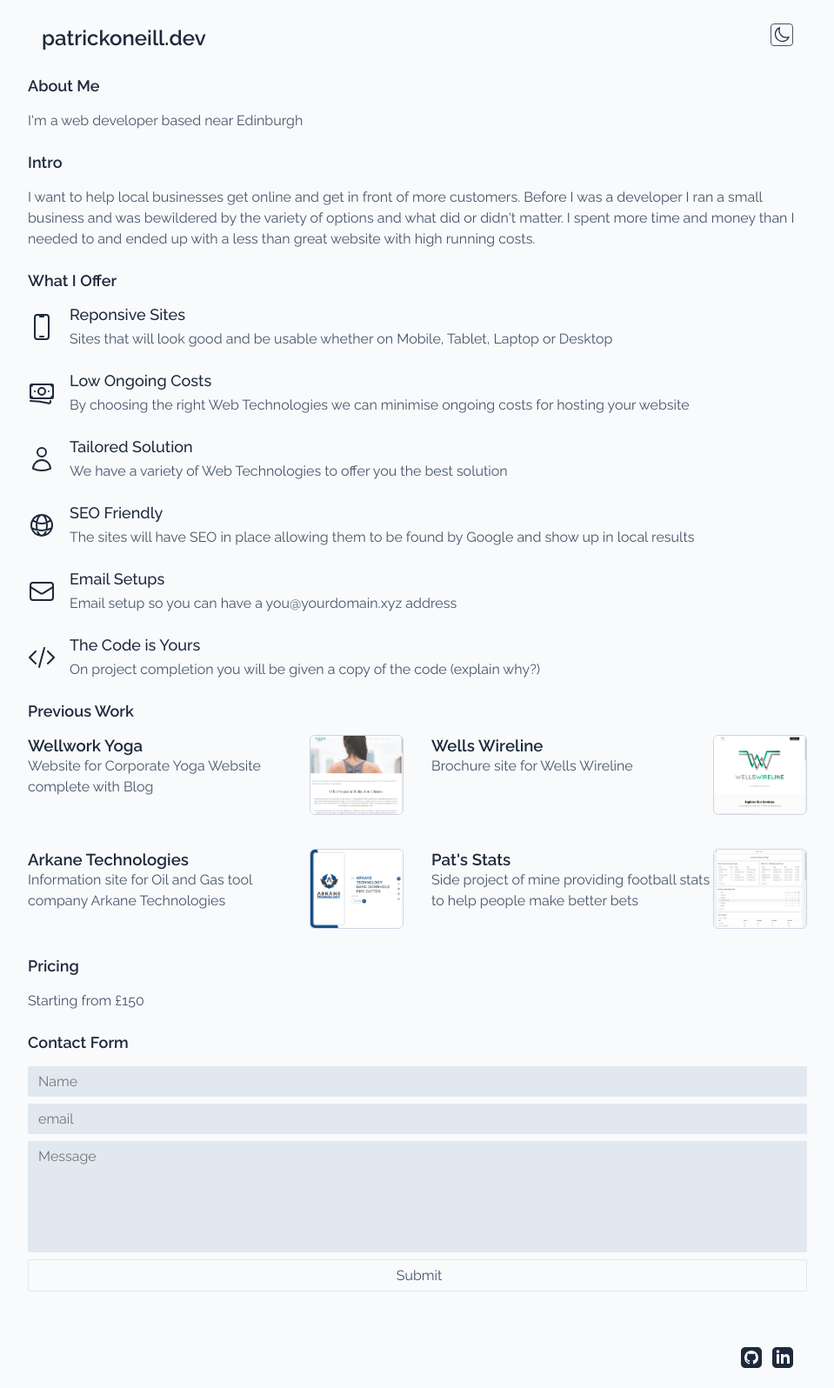
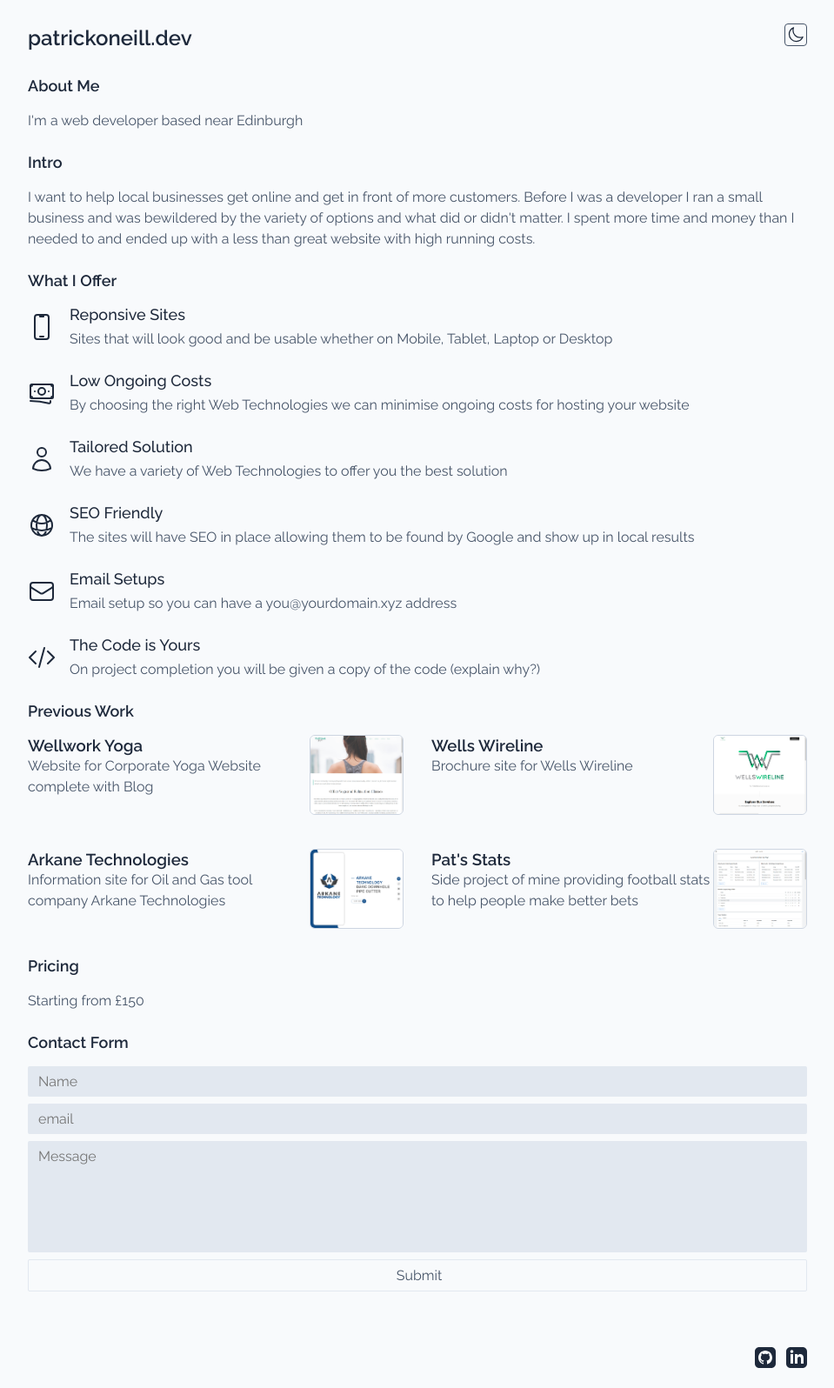
Before and after one commit to paddyjoneill/vanillasite, a website: page site/index.html in a window 1280 px wide. Shown: the whole page at 87% size, without its empty margins (160-1119 px from the left). Drawn offline with Linux system fonts and the light colour scheme.

Commit message:
header tweak

```diff
--- a/site/styles.css
+++ b/site/styles.css
@@ -18,8 +18,8 @@ html {
 }
 
 header {
-    padding: 1rem 1rem 0 1rem;
-    width: 100%;
+    margin: 1rem 1rem 0 1rem;
+    width: calc(100% - 2rem);
     display: flex;
     justify-content: space-between;
     align-items: baseline;
@@ -187,8 +187,8 @@ input[type=submit] {
 
 footer {
     max-width: 56rem;
-    padding: 1rem;
-    width: 100%;
+    margin: 1rem;
+    width: calc(100% - 2rem);
     display: flex;
     justify-content: end;
 }
```
